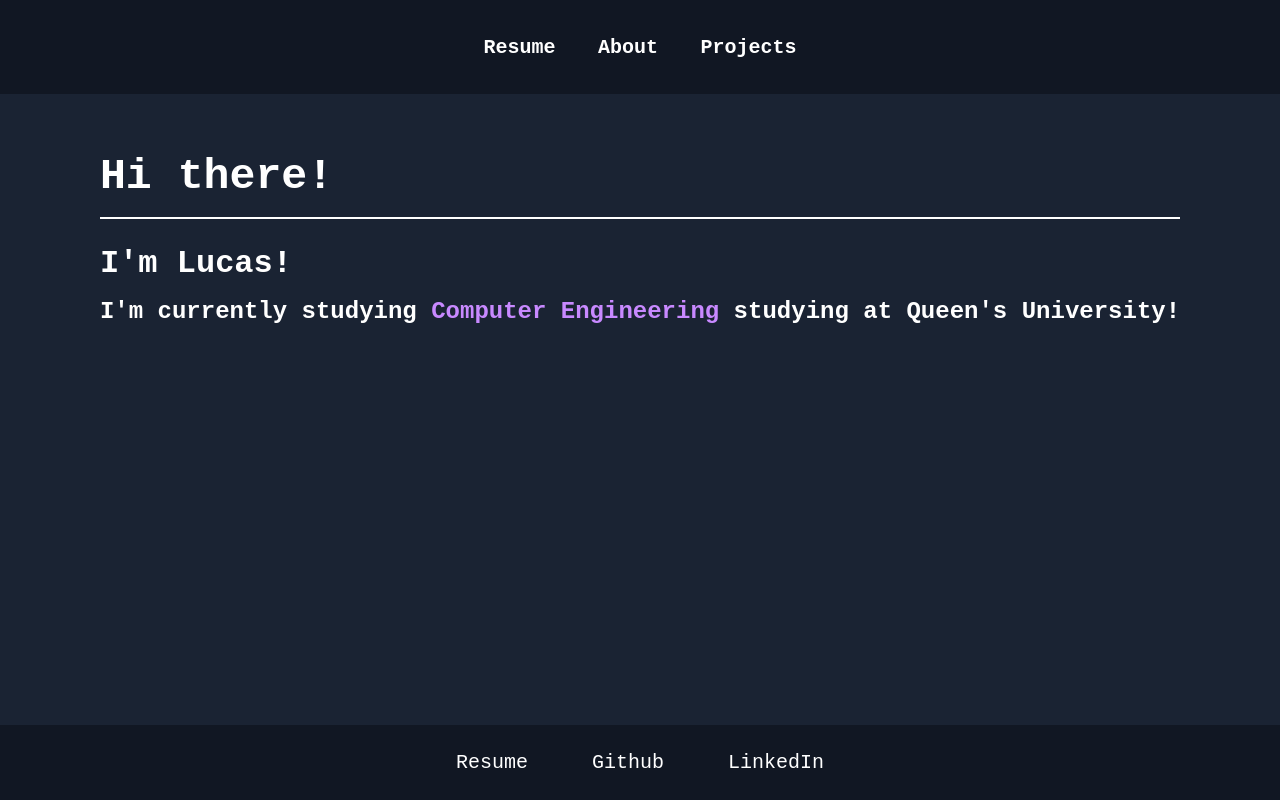
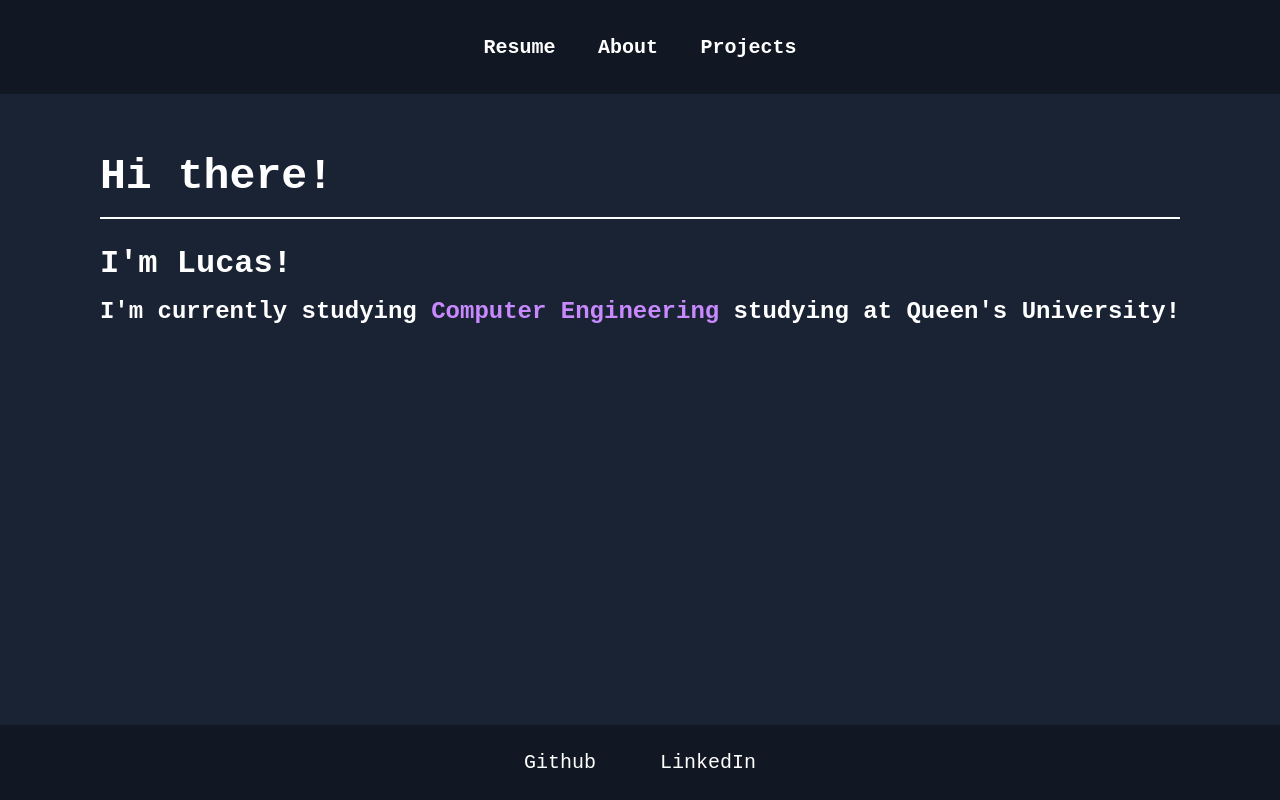
Before and after one commit to lsnchow/lsnchow-vercel, a React (Create React App) app: page / in a window 1280 px wide. Built offline with nearby package versions, Linux system fonts and the light colour scheme.

Commit message:
resume updated link

```diff
--- a/src/components/Footer.js
+++ b/src/components/Footer.js
@@ -5,9 +5,6 @@ import React from "react"
 function Footer() {
     return (
         <div className = "footercontainer">
-            <a href = "https://drive.google.com/file/d/1zDZbkmqxmngjjJq9-YKlRcIib7T6HESQ/view?usp=sharing" className = "linksItem">
-                Resume
-            </a>
             <a href = "https://github.com/lsnchow" className = "linksItem">
                 Github
             </a>
--- a/src/components/Navbar.js
+++ b/src/components/Navbar.js
@@ -7,7 +7,7 @@ function Navbar () {
         <div className = "navbarcontainer">
             <nav className = "Navbar">
 
-                <CustomLink className = "nv1" to = "https://drive.google.com/file/d/1zDZbkmqxmngjjJq9-YKlRcIib7T6HESQ/view?usp=sharing">Resume</CustomLink>
+                <CustomLink className = "nv1" to = "https://drive.google.com/file/d/1DPecBdUWlHk-vArM-LGjSlO2JKoNtnjU/view?usp=sharing">Resume</CustomLink>
                 <CustomLink className = "nv1" to = "">About</CustomLink>
                 <CustomLink className = "nv1" to = "/projects">Projects</CustomLink>
 
```
